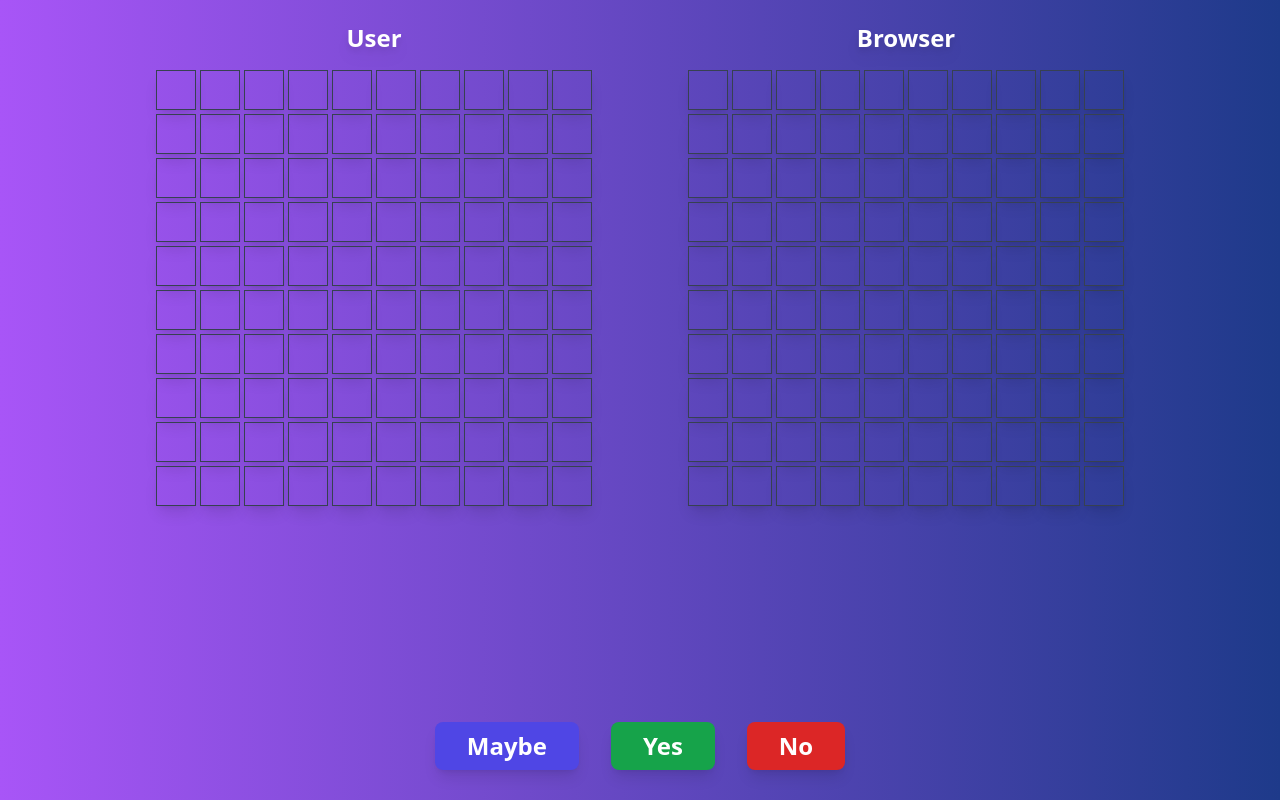
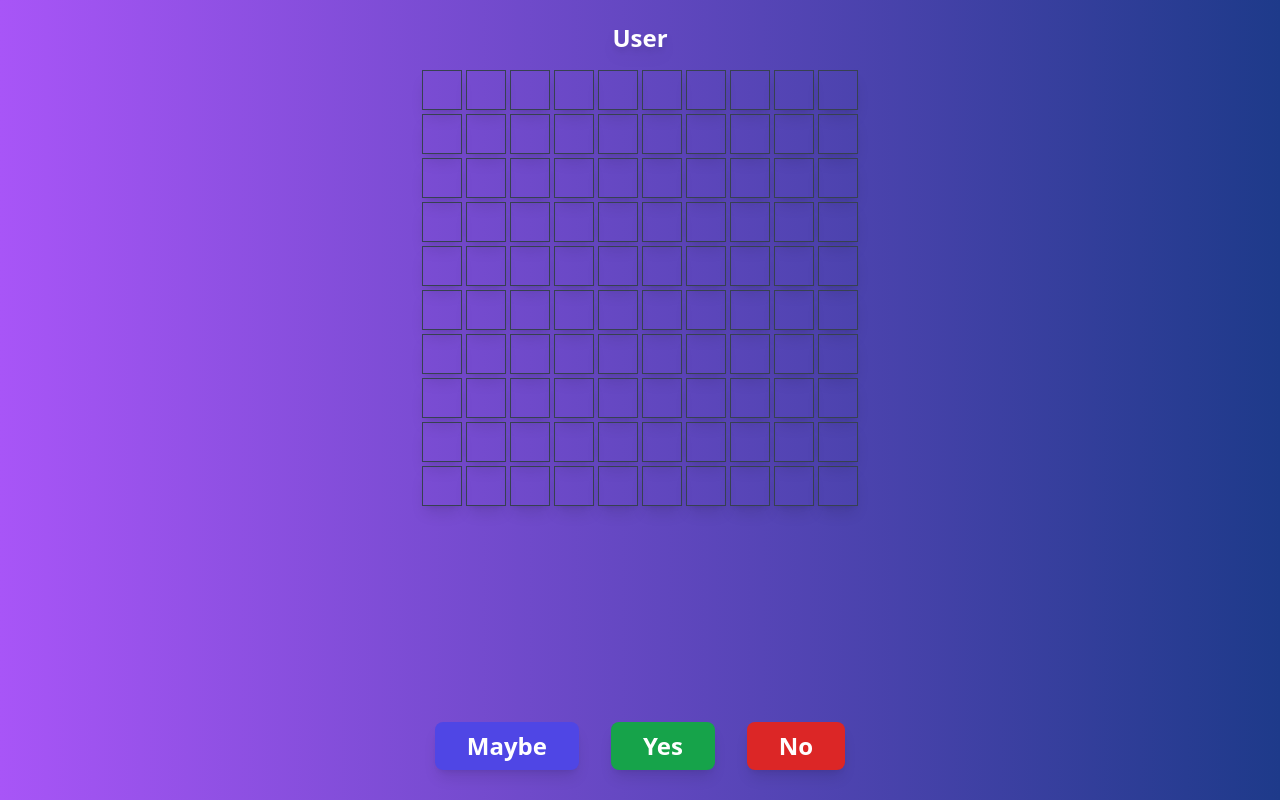
Before and after one commit to vytautas-abramikas/tsunami_fleet, a React (Vite) app: page / in a window 1280 px wide. Built offline with nearby package versions, Linux system fonts and the light colour scheme.

Commit message:
Hiding browser's grid in placement state

```diff
--- a/src/components/GameBoard.tsx
+++ b/src/components/GameBoard.tsx
@@ -1,17 +1,32 @@
+import { useGameContext } from "../hooks/useGameContext";
 import { Grid } from "./Grid";
 
 export const GameBoard: React.FC = () => {
+  const { appState } = useGameContext();
+
+  const hideBrowserGrid: boolean =
+    appState === "PlacementStart" ||
+    appState === "PlacementGenerate" ||
+    appState === "PlacementFirstSegment" ||
+    appState === "PlacementAdditionalSegments" ||
+    appState === "PlacementFinalize";
   return (
     <>
-      <div className="grid grid-cols-2 gap-24">
+      <div
+        className={`grid ${
+          hideBrowserGrid ? "grid-cols-1" : "grid-cols-2 gap-24"
+        }`}
+      >
         <div className="flex flex-col items-center justify-center">
           <h2 className="text-2xl font-bold mb-4 drop-shadow-lg">User</h2>
           <Grid owner="User" />
         </div>
-        <div className="flex flex-col items-center justify-center">
-          <h2 className="text-2xl font-bold mb-4 drop-shadow-lg">Browser</h2>
-          <Grid owner="Browser" />
-        </div>
+        {!hideBrowserGrid && (
+          <div className="flex flex-col items-center justify-center">
+            <h2 className="text-2xl font-bold mb-4 drop-shadow-lg">Browser</h2>
+            <Grid owner="Browser" />
+          </div>
+        )}
       </div>
     </>
   );
--- a/src/context/GameContext.tsx
+++ b/src/context/GameContext.tsx
@@ -20,7 +20,7 @@ export const GameContext = createContext<TGameContext | null>(null);
 export const GameProvider: React.FC<{ children: ReactNode }> = ({
   children,
 }) => {
-  const [appState, setAppState] = useState<TAppState>("Welcome");
+  const [appState, setAppState] = useState<TAppState>("PlacementStart");
   const [activeCombatant, setActiveCombatant] = useState<TCombatant>("User");
   const [userShips, setUserShips] = useState<TShips | null>(null);
   const [userGrid, setUserGrid] = useState<TGrid | null>(null);
@@ -107,8 +107,8 @@ export const GameProvider: React.FC<{ children: ReactNode }> = ({
     {
       text: "Maybe",
       classes: "bg-indigo-600 hover:bg-indigo-700 text-white",
-      onClick: addMessage,
-      args: [{ text: "Maybe" }],
+      onClick: setAppState,
+      args: ["Welcome"],
     },
     {
       text: "Yes",
--- a/src/types/types.ts
+++ b/src/types/types.ts
@@ -1,6 +1,14 @@
 export type TCombatant = "User" | "Browser";
 
-export type TAppState = "Welcome" | "Placement" | "Battle" | "BattleOver";
+export type TAppState =
+  | "Welcome"
+  | "PlacementStart"
+  | "PlacementGenerate"
+  | "PlacementFirstSegment"
+  | "PlacementAdditionalSegments"
+  | "PlacementFinalize"
+  | "Battle"
+  | "BattleOver";
 
 export type TCell = {
   id: number;
```
